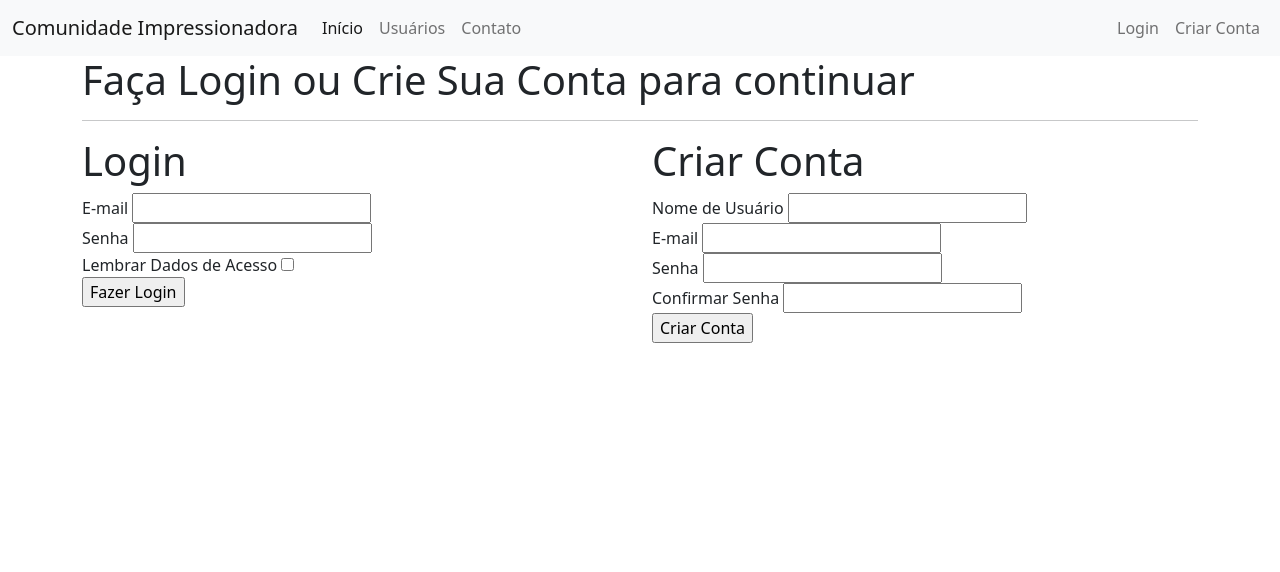
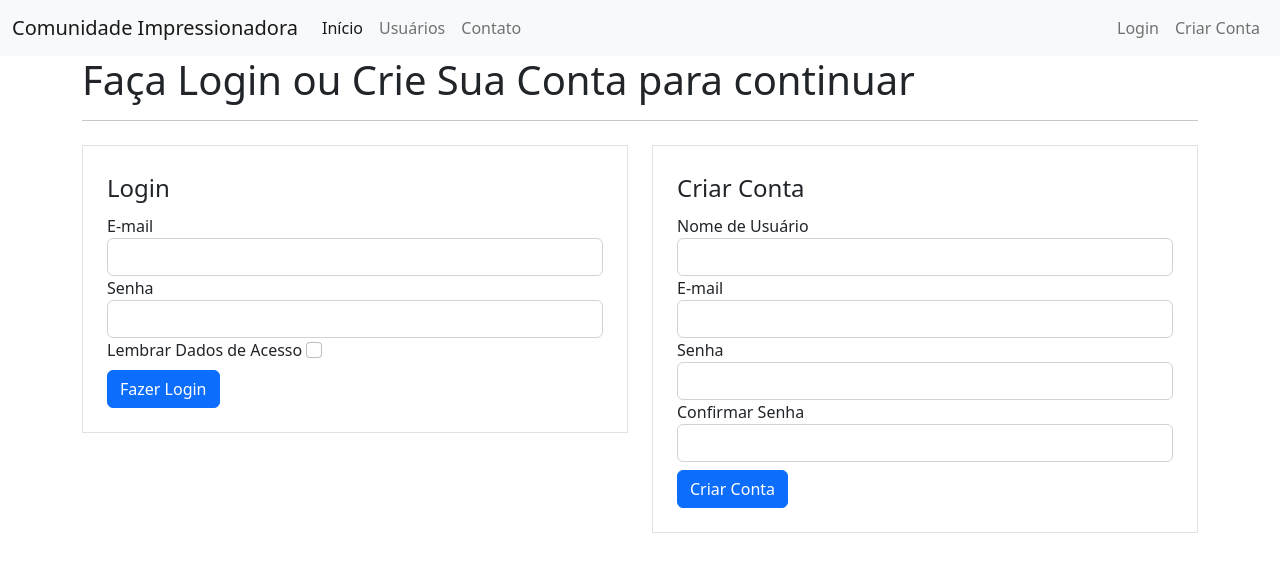
Before and after one commit to ademilsonpires/SiteComunidade, a Flask app: page /login in a window 1280 px wide. Shown: the top 572 px of the page. Run offline with Flask 2, Linux system fonts and the light colour scheme.

Commit message:
Validação dos dados do formulário de login implementada

```diff
--- a/main.py
+++ b/main.py
@@ -1,4 +1,4 @@
-from flask import Flask, render_template, url_for
+from flask import Flask, render_template, url_for, request, flash, redirect
 from forms import FormLogin, FormCriarConta
 
 
@@ -18,14 +18,21 @@ def contato():
 
 @app.route('/listagem-usuarios')
 def usuarios():
-    lista_usuarios = {'Ademilson', 'Abrão','Cassyo'}
+    lista_usuarios = {'Ademilson', 'Elayne','Kerolayne'} #lista de teste
     return render_template('usuarios.html', lista_usuarios=lista_usuarios)
 
-@app.route('/login')
+@app.route('/login',methods=['GET','POST'])
 def login():
     form_login = FormLogin()
     form_criarconta = FormCriarConta()
+    if form_login.validate_on_submit() and 'botao_submit_login' in request.form:
+        # fez login com sucesso
+        flash(f'Login feito com sucesso:{form_login.email.data}')
+        return redirect(url_for('home'))
+    if form_criarconta.validate_on_submit() and 'botao_submit_criar_conta' in request.form:
+        # criar conta com sucesso
+        flash(f'Conta criada com sucesso para o email {form_criarconta.email.data}')
+        return redirect(url_for('home'))
     return render_template('login.html', form_login=form_login, form_criarconta=form_criarconta)
-
 if __name__ == '__main__':
     app.run(debug=True)
--- a/templates/login.html
+++ b/templates/login.html
@@ -6,49 +6,51 @@
     <hr>
     <div class="row">
     <div class="col">
-        <form method="POST" action="">
-           <h1>Login</h1>
+        <form method="POST" action="" class="border mt-2 p-4">
+            {{form_login.csrf_token}}
+           <legend>Login</legend>
            <fieldset>
                <div class="form-group">
-               {{form_login.email.label}}
-               {{form_login.email}}
+               {{form_login.email.label(class="form-control-label")}}
+               {{form_login.email(class="form-control")}}
                </div>
                <div class="form-group">
-               {{form_login.senha.label}}
-               {{form_login.senha}}
+               {{form_login.senha.label(class="form-control-label")}}
+               {{form_login.senha(class="form-control")}}
                </div>
                <div class="form-group">
-               {{form_login.lembrar_dados.label}}
-               {{form_login.lembrar_dados}}
+               {{form_login.lembrar_dados.label(class="form-check-label")}}
+               {{form_login.lembrar_dados(class="form-check-input")}}
                </div>
            </fieldset>
-           {{form_login.botao_submit_login}}
+           {{form_login.botao_submit_login(class="btn btn-primary mt-2")}}
        </form>
 
     </div>
 
     <div class="col">
-        <form method="POST" action="">
-            <h1>Criar Conta</h1>
+        <form method="POST" action="" class="border mt-2 p-4">
+            {{form_login.csrf_token}}
+            <legend>Criar Conta</legend>
             <fieldset>
                 <div class="form-group">
-                {{form_criarconta.username.label}}
-                {{form_criarconta.username}}
+                {{form_criarconta.username.label(class="form-control-label")}}
+                {{form_criarconta.username(class="form-control")}}
                 </div>
                 <div class="form-group">
-                {{form_criarconta.email.label}}
-                {{form_criarconta.email}}
+                {{form_criarconta.email.label(class="form-control-label")}}
+                {{form_criarconta.email(class="form-control")}}
                 </div>
                 <div class="form-group">
-                {{form_criarconta.senha.label}}
-                {{form_criarconta.senha}}
+                {{form_criarconta.senha.label(class="form-control-label")}}
+                {{form_criarconta.senha(class="form-control")}}
                 </div>
                 <div class="form-group">
-                {{form_criarconta.confirmacao_senha.label}}
-                {{form_criarconta.confirmacao_senha}}
+                {{form_criarconta.confirmacao_senha.label(class="form-control-label")}}
+                {{form_criarconta.confirmacao_senha(class="form-control")}}
                 </div>
             </fieldset>
-            {{form_criarconta.botao_submit_criar_conta}}
+            {{form_criarconta.botao_submit_criar_conta(class="btn btn-primary mt-2")}}
         </form>
     </div>
     </div>
```
